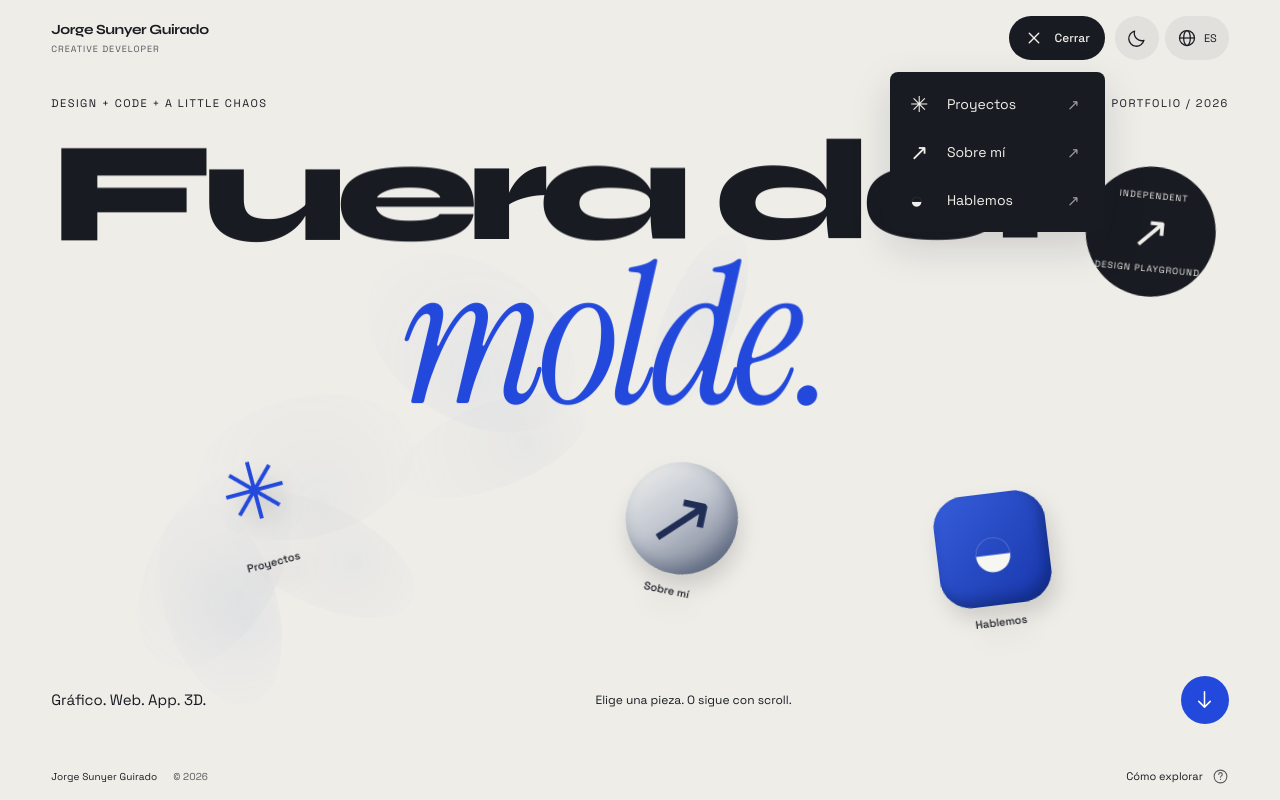
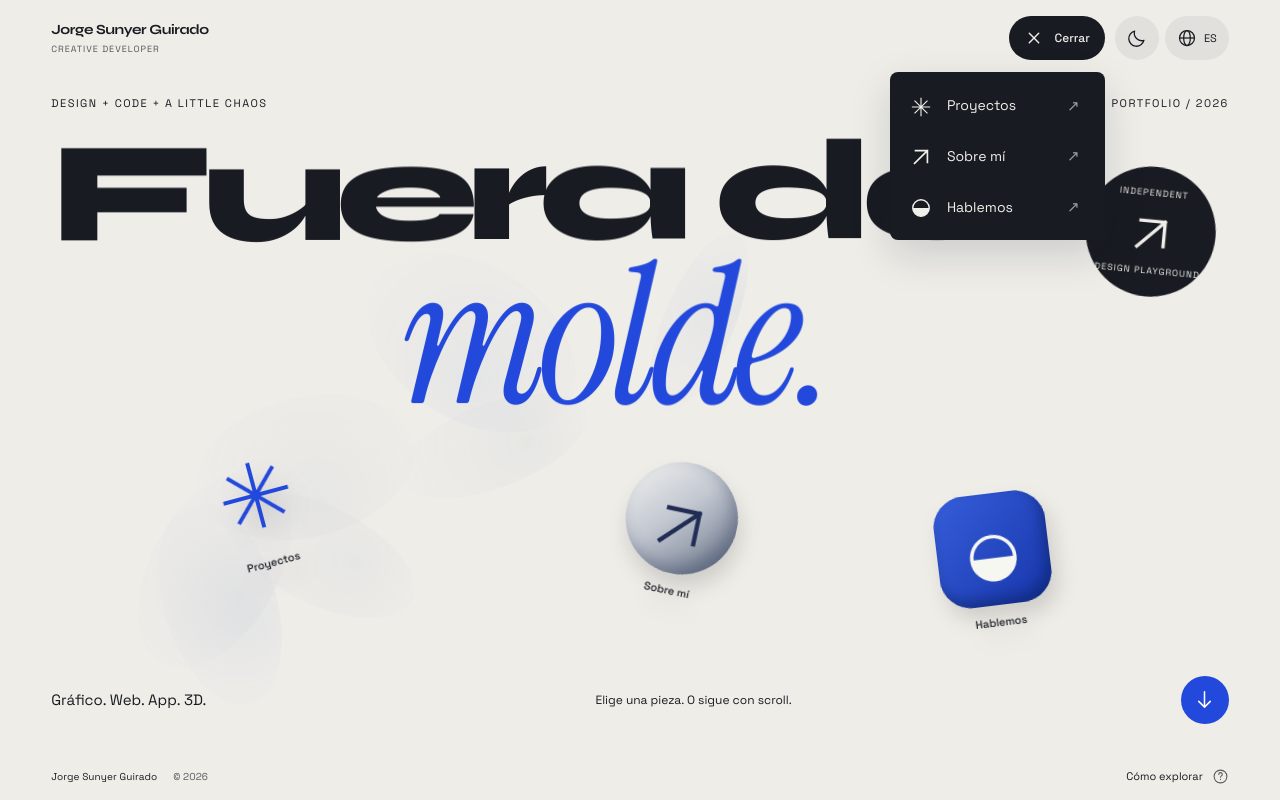
Before and after one commit to Randomyura/jorge-portfolio, a React (Vite) app: page / in a window 1280 px wide. Both pictures are taken after a click on the button "Menú". Built offline with nearby package versions, Linux system fonts and the light colour scheme.

Commit message:
Dibujar las piezas con SVG para evitar emojis en movil

```diff
--- a/src/Navigation.tsx
+++ b/src/Navigation.tsx
@@ -1,3 +1,4 @@
+import {PieceIcon} from './PieceIcon';
 import {useEffect,useRef,useState} from 'react';
 
 export function Navigation({lang,labels,screen}:{lang:'es'|'en',labels:string[],screen:string}){
@@ -13,6 +14,6 @@ export function Navigation({lang,labels,screen}:{lang:'es'|'en',labels:string[],
  },[open]);
  return <div className={`compact-navigation ${open?'is-open':''}`} ref={root} onBlur={event=>{if(!event.currentTarget.contains(event.relatedTarget as Node))setOpen(false);}}>
   <button ref={trigger} className="navigation-trigger" aria-label={lang==='es'?(open?'Cerrar menú':'Abrir menú'):(open?'Close menu':'Open menu')} aria-expanded={open} aria-controls="section-navigation" onClick={()=>setOpen(!open)}><svg className="menu-icon" width="20" height="20" viewBox="0 0 24 24" fill="none" aria-hidden="true"><path className="menu-stroke menu-stroke-top" d="M4 8h16" stroke="currentColor" strokeWidth="1.7" strokeLinecap="round"/><path className="menu-stroke menu-stroke-bottom" d="M4 16h16" stroke="currentColor" strokeWidth="1.7" strokeLinecap="round"/></svg><span>{open?(lang==='es'?'Cerrar':'Close'):(lang==='es'?'Menú':'Menu')}</span></button>
-  <nav id="section-navigation" className="navigation-dropdown" aria-label={lang==='es'?'Secciones':'Sections'} hidden={!open}>{['work','about','contact'].map((id,i)=><a key={id} href={`#${id}`} aria-current={screen===id?'page':undefined} onClick={()=>setOpen(false)}><span className="navigation-symbol" aria-hidden="true">{['✳','↗','◒'][i]}</span><span>{labels[i]}</span><span className="navigation-arrow" aria-hidden="true">{screen===id?'•':'↗'}</span></a>)}</nav>
+  <nav id="section-navigation" className="navigation-dropdown" aria-label={lang==='es'?'Secciones':'Sections'} hidden={!open}>{['work','about','contact'].map((id,i)=><a key={id} href={`#${id}`} aria-current={screen===id?'page':undefined} onClick={()=>setOpen(false)}><span className="navigation-symbol" aria-hidden="true"><PieceIcon index={i}/></span><span>{labels[i]}</span><span className="navigation-arrow" aria-hidden="true">{screen===id?'•':'↗'}</span></a>)}</nav>
  </div>;
 }
--- /dev/null
+++ b/src/PieceIcon.tsx
@@ -0,0 +1,9 @@
+/** Draw the portfolio pieces instead of relying on platform emoji fonts. */
+export function PieceIcon({index}:{index:number}){
+ return <svg className="piece-icon" width="1em" height="1em" viewBox="0 0 24 24" fill="none" aria-hidden="true" focusable="false" style={{display:'inline-block',verticalAlign:'middle',flexShrink:0}}>
+  {index===0?<path d="M12 2v20M2 12h20M4.93 4.93l14.14 14.14M19.07 4.93 4.93 19.07" stroke="currentColor" strokeWidth="1.2"/>:
+   index===1?<path d="M5 19 19 5M6 5h13v13" stroke="currentColor" strokeWidth="1.8" strokeLinecap="square" strokeLinejoin="miter"/>:
+   index===2?<><circle cx="12" cy="12" r="9" stroke="currentColor" strokeWidth="1.5"/><path d="M3 12h18a9 9 0 0 1-18 0Z" fill="currentColor"/></>:
+   <path d="m12 2 10 10-10 10L2 12Z" stroke="currentColor" strokeWidth="1.2"/>}
+ </svg>;
+}
--- a/src/PieceNavigation.tsx
+++ b/src/PieceNavigation.tsx
@@ -1,6 +1,7 @@
 import {useEffect,useLayoutEffect,useRef,useState} from 'react';
 import gsap from 'gsap';
 import type {TransitionOrigin} from './screenMotion';
+import {PieceIcon} from './PieceIcon';
 const destinations=['work','about','contact'],symbols=['✳','↗','◒'];
 type Props={lang:'es'|'en',labels:string[],intro:string,hint:string,isActive:boolean,onNavigate:(id:string,origin?:TransitionOrigin)=>void};
 export function PieceNavigation({lang,labels,intro,hint,isActive,onNavigate}:Props){
@@ -58,8 +59,8 @@ export function PieceNavigation({lang,labels,intro,hint,isActive,onNavigate}:Pro
    onPointerUp={e=>{const d=drag.current;if(!d||d.id!==e.pointerId)return;drag.current=null;delete field.current!.closest<HTMLElement>('.play-site')!.dataset.pieceBusy;d.el.classList.remove('is-dragging');if(!d.moved){if(d.wasSelected)docking(d.el);return;}const r=d.el.getBoundingClientRect(),s=socket.current?.getBoundingClientRect();if(s&&Math.hypot(r.left+r.width/2-s.left-s.width/2,r.top+r.height/2-s.top-s.height/2)<s.width*.75+18)docking(d.el);else{setNear(false);gsap.to(d.el,{x:0,y:0,duration:motion()?.4:0,ease:'power3.out'});}}}
    onPointerCancel={cancelDrag} onLostPointerCapture={cancelDrag}
    onKeyDown={e=>{if(e.key==='Escape'){e.preventDefault();reset();}else if(e.key==='Enter'||e.key===' '){e.preventDefault();choose(i,e.currentTarget);}else if(e.key.startsWith('Arrow')){e.preventDefault();setSelected(i);gsap.set(e.currentTarget,constrain(e.currentTarget,Number(gsap.getProperty(e.currentTarget,'x'))+(e.key==='ArrowRight'?20:e.key==='ArrowLeft'?-20:0),Number(gsap.getProperty(e.currentTarget,'y'))+(e.key==='ArrowDown'?20:e.key==='ArrowUp'?-20:0)));}}}>
-   <span className="toy-object"><span className="toy-symbol">{symbol}</span></span><small>{labels[i]}</small>
+   <span className="toy-object"><span className="toy-symbol"><PieceIcon index={i}/></span></span><small>{labels[i]}</small>
   </button>)}
-  <div ref={destination} className="piece-destination roaming-destination" style={{left:spot?.x??8,top:spot?.y??8,visibility:selected!==null&&spot?'visible':'hidden'}} aria-live="polite">{selected!==null&&<button key={selected} className={`piece-slot slot-${selected} ${near?'is-near':''}`} onClick={()=>{const el=field.current!.querySelector<HTMLButtonElement>(`[data-piece="${selected}"]`);if(el)docking(el);}} aria-label={`${lang==='es'?'Abrir':'Open'} ${labels[selected]}`}><span ref={socket} data-socket className="piece-silhouette" aria-hidden="true">{symbols[selected]}</span><span className="piece-slot-label">{near?(lang==='es'?'Aquí':'Here'):labels[selected]} <span aria-hidden="true">↗</span></span></button>}</div>
+  <div ref={destination} className="piece-destination roaming-destination" style={{left:spot?.x??8,top:spot?.y??8,visibility:selected!==null&&spot?'visible':'hidden'}} aria-live="polite">{selected!==null&&<button key={selected} className={`piece-slot slot-${selected} ${near?'is-near':''}`} onClick={()=>{const el=field.current!.querySelector<HTMLButtonElement>(`[data-piece="${selected}"]`);if(el)docking(el);}} aria-label={`${lang==='es'?'Abrir':'Open'} ${labels[selected]}`}><span ref={socket} data-socket className="piece-silhouette" aria-hidden="true"><PieceIcon index={selected}/></span><span className="piece-slot-label">{near?(lang==='es'?'Aquí':'Here'):labels[selected]} <span aria-hidden="true">↗</span></span></button>}</div>
  </div><div className="hero-bottom"><p>{intro}</p><div><span>{selected!==null?(lang==='es'?'Arrastra a su silueta. O vuelve a tocarla.':'Drag to its silhouette. Or tap it again.'):hint}</span>{selected!==null&&<button className="reset" onClick={reset}>{lang==='es'?'Otra vez':'Play again'} ↺</button>}</div><a className="scroll-link" href="#work" aria-label={labels[0]}><svg width="23" height="23" viewBox="0 0 24 24" fill="none" aria-hidden="true"><path d="M12 4v16m-6-6 6 6 6-6" stroke="currentColor" strokeWidth="1.6" strokeLinecap="round" strokeLinejoin="round"/></svg></a></div></>;
 }
--- a/src/ProjectArchive.tsx
+++ b/src/ProjectArchive.tsx
@@ -4,15 +4,15 @@ import {KineticTitle} from './KineticTitle';
 import {Experiment} from './Experiments';
 import './project-archive.css';
 import {DisciplineObject} from './DisciplineObject';
+import {PieceIcon} from './PieceIcon';
 
 type Lang='es'|'en';
 type Project={id:number;discipline:number;featured:boolean};
 // Layout samples only. Replace these slots with Jorge's actual work and media.
 const projects:Project[]=Array.from({length:24},(_,i)=>({id:i+1,discipline:i%4,featured:i<6}));
-const symbols=['✳','↗','◒','◇'];
 const pad=(n:number)=>String(n).padStart(2,'0');
 function Artwork({project,mini=false}:{project:Project;mini?:boolean}){
- return <div className={`archive-art art-${project.discipline} ${mini?'art-mini':''}`} aria-hidden="true">{mini?<><span className="art-mark">{symbols[project.discipline]}</span><span className="art-number">{pad(project.id)}</span></>:<DisciplineObject discipline={project.discipline}/>}</div>;
+ return <div className={`archive-art art-${project.discipline} ${mini?'art-mini':''}`} aria-hidden="true">{mini?<><span className="art-mark"><PieceIcon index={project.discipline}/></span><span className="art-number">{pad(project.id)}</span></>:<DisciplineObject discipline={project.discipline}/>}</div>;
 }
 export function ProjectArchive({lang,isActive}:{lang:Lang;isActive:boolean}){
  const es=lang==='es',labels=es?['Gráfico','Web','App','3D']:['Graphic','Web','App','3D'];
--- a/src/discipline-object.css
+++ b/src/discipline-object.css
@@ -33,6 +33,7 @@
 .face-front{transform:translateZ(.29em)}.face-back{transform:rotateY(180deg) translateZ(.29em)}.face-left{transform:rotateY(-90deg) translateZ(.29em)}.face-right{transform:rotateY(90deg) translateZ(.29em)}.face-top{transform:rotateX(90deg) translateZ(.29em)}.face-bottom{transform:rotateX(-90deg) translateZ(.29em)}
 .spatial-core{position:absolute;inset:0;display:grid;place-items:center;font-size:.36em;color:var(--signal);line-height:1;transform:translateZ(0);text-shadow:3px 4px 0 #23449e}
 .discipline-1 .object-float{animation-delay:-2s}.discipline-2 .object-float{animation-delay:-4s}.discipline-3 .object-float{animation-delay:-6s}
+.web-cursor .piece-icon{transform:rotate(-90deg);filter:drop-shadow(3px 3px 0 #122864)}
 @keyframes discipline-float{0%,100%{transform:translate3d(-5px,0,0) rotateZ(-2deg)}50%{transform:translate3d(7px,-14px,8px) rotateZ(2deg)}}
 @keyframes discipline-shadow{0%,100%{opacity:.55;scale:1}50%{opacity:.3;scale:.82}}
 @keyframes web-cursor-drift{0%,100%{translate:0 0}50%{translate:-8px -5px}}
--- a/src/main.tsx
+++ b/src/main.tsx
@@ -1,3 +1,4 @@
+import {PieceIcon} from './PieceIcon';
 import React, {useEffect,useRef,useState} from 'react';
 import {createRoot} from 'react-dom/client';
 import gsap from 'gsap';
@@ -80,7 +81,7 @@ function App(){
  <div className="navigation-transition spatial-transition" ref={transition} aria-hidden="true"><div className="transition-orb"/><div className="transition-turn"/><div className="transition-fold transition-fold-top"/><div className="transition-fold transition-fold-bottom"/></div>
  <a className="skip" href="#main">{lang==='es'?'Saltar al contenido':'Skip to content'}</a>
  <header><a className="signature" href="#home">Jorge Sunyer Guirado<span>Creative Developer</span></a><Navigation lang={lang} labels={[t.work,t.about,t.hello]} screen={activeScreen}/><HeaderControls lang={lang} dark={dark} onTheme={()=>setDark(!dark)} onLanguage={changeLanguage}/></header>
- <main id="main"><section className="hero" id="home"><LivingField/><div className="hero-stamp" aria-hidden="true"><span>INDEPENDENT</span><b>↗</b><span>DESIGN PLAYGROUND</span></div><div className="hero-kicker"><span>DESIGN + CODE + A LITTLE CHAOS</span><span>PORTFOLIO / 2026</span></div><KineticTitle first={t.title} second={t.second} variant="home" level={1}/><PieceNavigation lang={lang} labels={[t.work,t.about,t.hello]} intro={t.intro} hint={t.hint} isActive={activeScreen==='home'} onNavigate={navigate}/></section>
+ <main id="main"><section className="hero" id="home"><LivingField/><div className="hero-stamp" aria-hidden="true"><span>INDEPENDENT</span><b><PieceIcon index={1}/></b><span>DESIGN PLAYGROUND</span></div><div className="hero-kicker"><span>DESIGN + CODE + A LITTLE CHAOS</span><span>PORTFOLIO / 2026</span></div><KineticTitle first={t.title} second={t.second} variant="home" level={1}/><PieceNavigation lang={lang} labels={[t.work,t.about,t.hello]} intro={t.intro} hint={t.hint} isActive={activeScreen==='home'} onNavigate={navigate}/></section>
  <section className="work archive-screen" id="work"><LivingField variant="work"/><ProjectArchive lang={lang} isActive={activeScreen==='work'}/></section>
  <section className="about perspective-screen" id="about"><LivingField variant="about"/><div className="gallery-title"><KineticTitle first={lang==='es'?'Cruzar':'Fresh'} second={lang==='es'?'miradas.':'perspectives.'} variant="about"/></div><ProfilePlay lang={lang}/></section>
  <section className="contact letter-screen" id="contact"><LivingField variant="contact"/><div className="gallery-title"><KineticTitle first={lang==='es'?'Lo que':'What comes'} second={lang==='es'?'viene.':'next.'} variant="contact"/><p className="letter-intro">{lang==='es'?'Empieza con una idea.':'It starts with an idea.'}</p></div><ContactPlay lang={lang}/></section></main>
--- a/src/piece-motion.css
+++ b/src/piece-motion.css
@@ -16,6 +16,9 @@
 .piece-field .toy-1,.piece-field .toy-1 .toy-object{border-radius:50%;aspect-ratio:1}
 .piece-field:has(.is-dragging),.piece-field:has(.toy.selected:focus-visible),.piece-field.piece-snapping{z-index:6}
 .piece-field .toy small{transition:opacity .2s}
+.toy-symbol{display:grid;place-items:center;line-height:1}
+.toy-1 .toy-symbol .piece-icon,.toy-2 .toy-symbol .piece-icon{width:.72em;height:.72em}
+@media(max-width:600px){.fixed-screens .piece-field{--drift-x:5px}.fixed-screens .piece-field .toy-2{left:74%}}
 .piece-destination{position:absolute;inset:auto 0 0;display:flex;justify-content:center;min-height:88px;pointer-events:none}
 .piece-slot{border:0;background:none;color:var(--ink);display:flex;align-items:center;gap:20px;padding:0 15px;min-height:88px;pointer-events:auto;text-align:left;animation:socket-reveal .35s ease-out;border-radius:10px}
 .piece-silhouette{width:80px;height:80px;display:grid;place-items:center;font-size:60px;color:color-mix(in srgb,var(--signal) 35%,var(--bg));transition:background .3s,color .3s,box-shadow .3s;outline:1px dashed color-mix(in srgb,var(--signal) 55%,transparent);outline-offset:4px;background:color-mix(in srgb,var(--signal) 4%,transparent);border-radius:4px;line-height:1}
```
Also changed, not shown: src/DisciplineObject.tsx (+4 -3 lines), src/Experiments.tsx (+4 -3 lines), src/NextScreens.tsx (+2 -1 lines).
